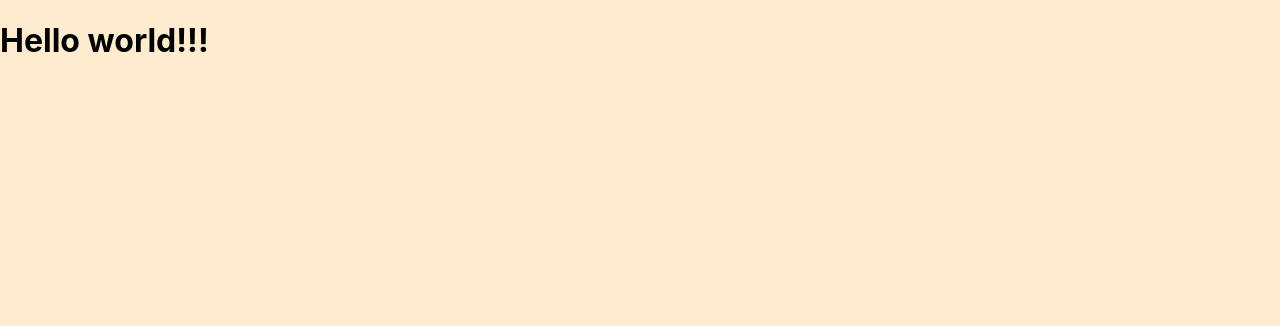
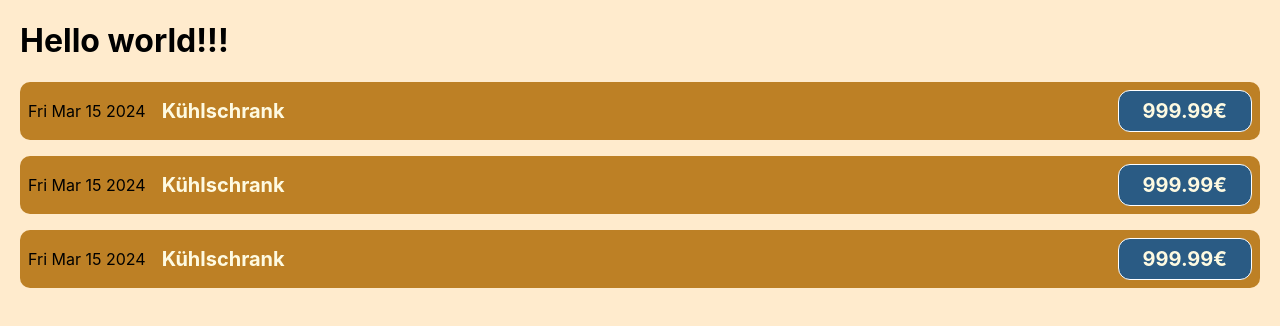
Before and after one commit to kurrurk/react-lessons, a React (Create React App) app in the folder app-01/: page / in a window 1280 px wide. Shown: the top 326 px of the page. Built offline with nearby package versions, Linux system fonts and the light colour scheme.

Commit message:
App 1 ( lessons 17 - 20 : CSS, JSX )

```diff
--- a/app-01/src/App.js
+++ b/app-01/src/App.js
@@ -1,7 +1,12 @@
+import CostItem from "./components/CostItem";
+
 function App() {
   return (
     <div className="App">
       <h1>Hello world!!!</h1>
+      <CostItem></CostItem>
+      <CostItem></CostItem>
+      <CostItem></CostItem>
     </div>
   );
 }
--- /dev/null
+++ b/app-01/src/components/CostItem.css
@@ -0,0 +1,55 @@
+.cost-item {
+  display: flex;
+  justify-content: space-between;
+  align-items: center;
+  padding: 0.5rem;
+  margin: 1rem 0;
+  background-color: #bd8025;
+  border-radius: 10px;
+}
+
+.cost-item__description {
+  display: flex;
+  flex-direction: column;
+  gap: 1rem;
+  align-items: flex-end;
+  flex-flow: column-reverse;
+  justify-content: flex-start;
+  flex: 1;
+}
+
+.cost-item h2 {
+  color: #3a3a3a;
+  font-size: 1rem;
+  flex: 1;
+  margin: 0 1rem;
+  color: #fefae1;
+}
+
+.cost-item__price {
+  font-size: 1rem;
+  font-weight: bold;
+  color: #fefae1;
+  background-color: #2a5b84;
+  border: 1px solid white;
+  padding: 0.5rem;
+  border-radius: 12px;
+}
+
+@media (min-width: 580px) {
+  .cost-item__description {
+    flex-direction: row;
+    align-items: center;
+    justify-content: flex-start;
+    flex: 1;
+  }
+
+  .cost-item__description h2 {
+    font-size: 1.25rem;
+  }
+
+  .cost-item__price {
+    font-size: 1.25rem;
+    padding: 0.5rem 1.5rem;
+  }
+}
--- /dev/null
+++ b/app-01/src/components/CostItem.js
@@ -0,0 +1,20 @@
+import "./CostItem.css";
+
+function CostItem () {
+    const costDate = new Date(2024, 2, 15);
+    const costDescription = "Kühlschrank";
+    const costAmmount = 999.99;
+
+    return (
+        <div className="cost-item" >
+            <div>{costDate.toDateString()}</div>
+            <div className="cost-item__description">
+                <h2>{costDescription}</h2>
+                <div className="cost-item__price">{costAmmount}€</div>
+            </div>
+        </div>
+    );
+
+}
+
+export default CostItem;
--- a/app-01/src/index.css
+++ b/app-01/src/index.css
@@ -1,5 +1,5 @@
 body {
-  margin: 0;
+  margin: 20px;
   font-family: -apple-system, BlinkMacSystemFont, 'Segoe UI', 'Roboto', 'Oxygen',
     'Ubuntu', 'Cantarell', 'Fira Sans', 'Droid Sans', 'Helvetica Neue',
     sans-serif;
```
